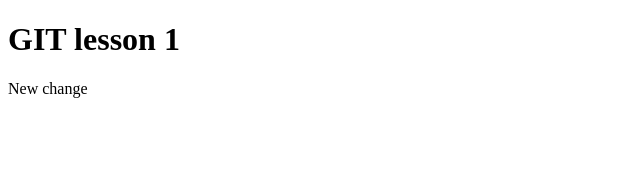
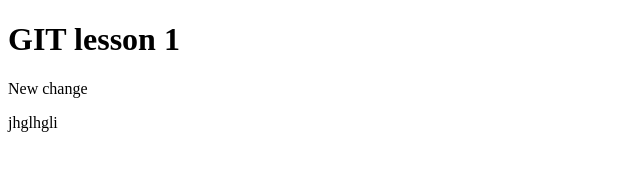
Before and after one commit to avror4ik/site, a plain HTML site: page index.html in a window 1280 px wide. Shown: the full height of the page, 0-640 px from the left. Drawn offline with Linux system fonts and the light colour scheme.

Commit message:
second commit

```diff
--- a/index.html
+++ b/index.html
@@ -3,5 +3,6 @@
 <body>
 <h1> GIT lesson 1</h1>
 <p>New change</p>
+<p>jhglhgli</p>
 </body>
 </html>
```
